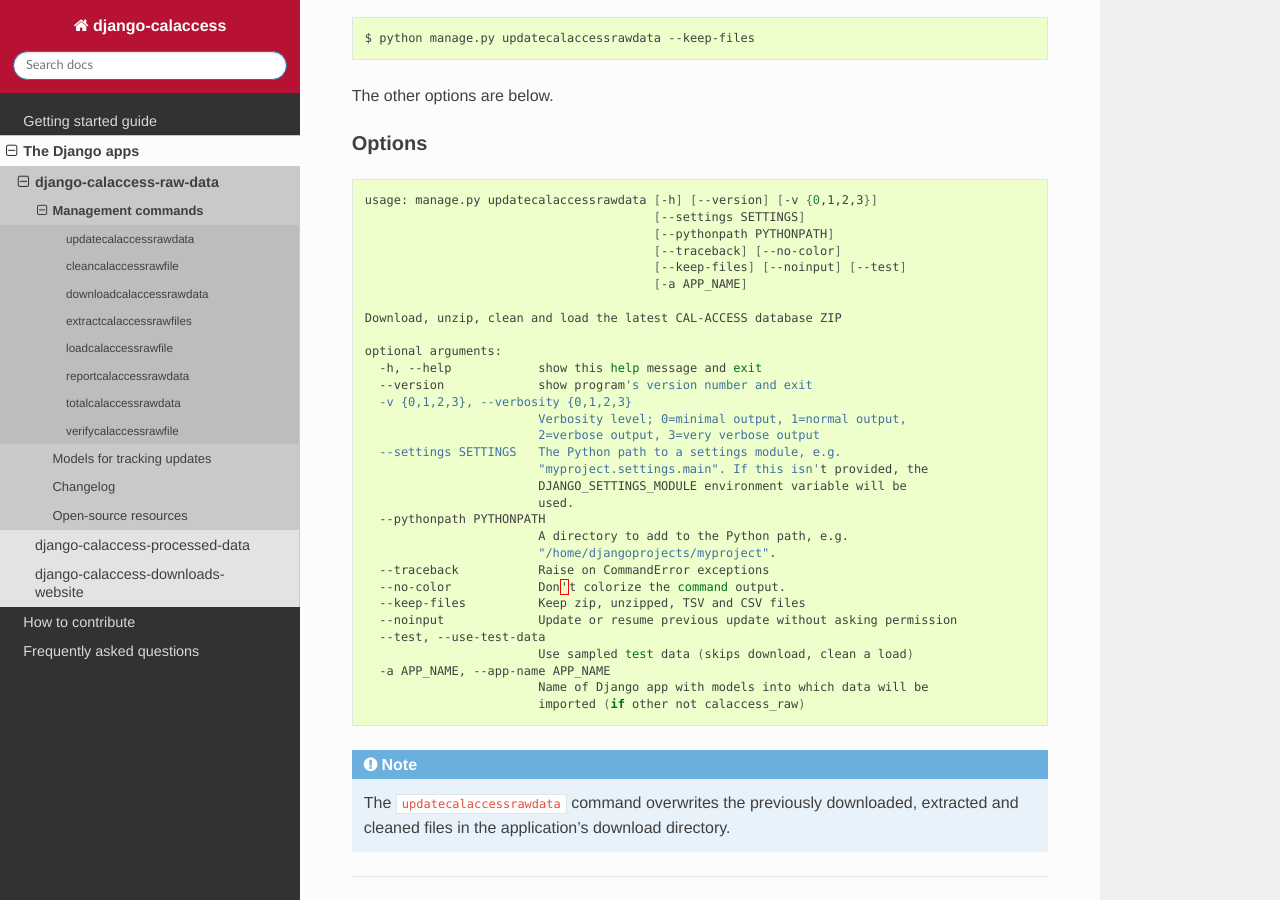
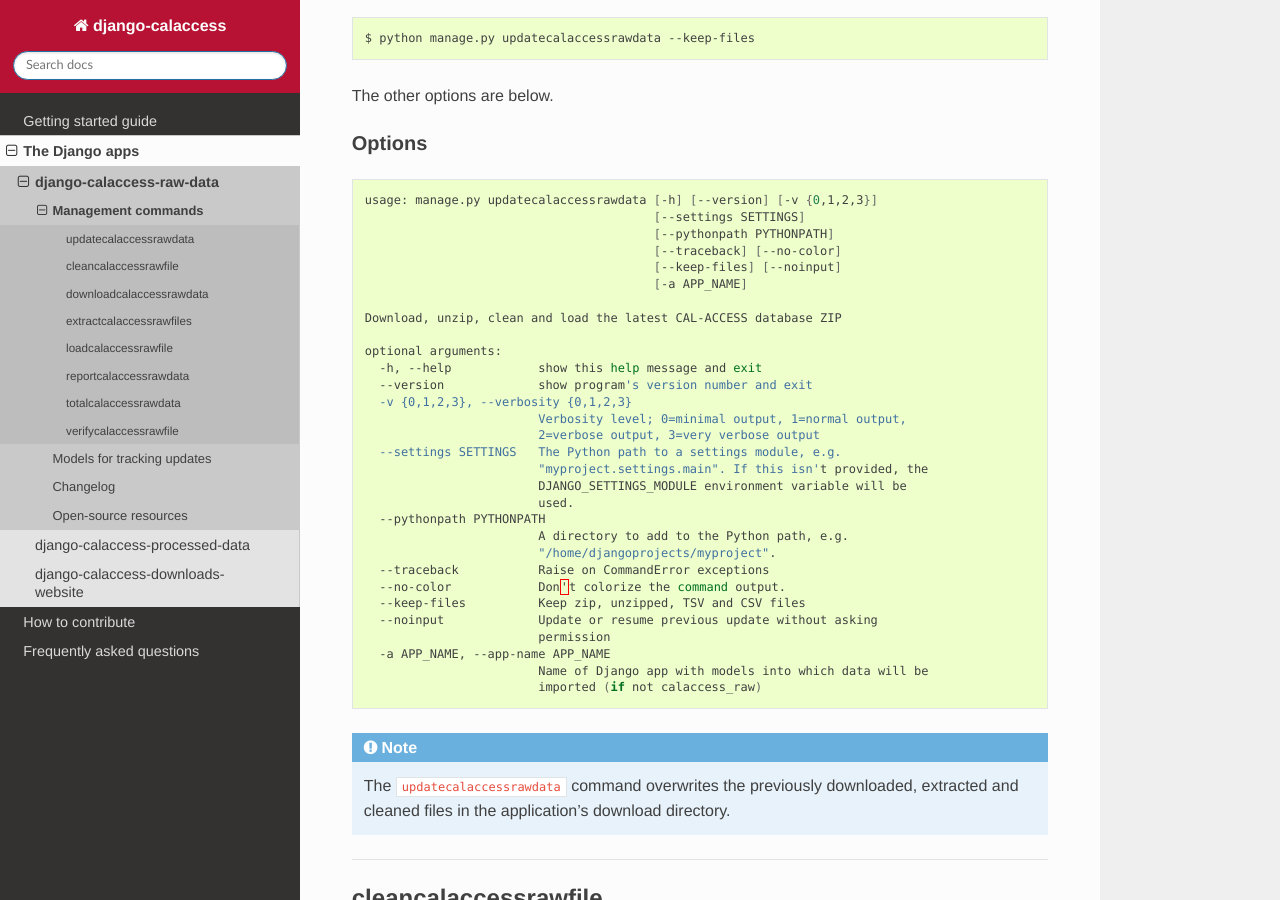
Before and after one commit to palewire/django-calaccess-technical-documentation, a Sphinx documentation site: the page built from docs/apps/calaccess_raw/managementcommands.rst, in a window 1280 px wide and 900 px high, scrolled down 924 px. Built offline with Sphinx 7.4.7 and the Read the Docs theme 2.0.0, drawn with Linux system fonts in a browser that asks for light colours.

Commit message:
Remove test-data option from update command description

```diff
--- a/docs/apps/calaccess_raw/managementcommands.rst
+++ b/docs/apps/calaccess_raw/managementcommands.rst
@@ -53,7 +53,7 @@ Options
                                             [--settings SETTINGS]
                                             [--pythonpath PYTHONPATH]
                                             [--traceback] [--no-color]
-                                            [--keep-files] [--noinput] [--test]
+                                            [--keep-files] [--noinput]
                                             [-a APP_NAME]
 
     Download, unzip, clean and load the latest CAL-ACCESS database ZIP
@@ -74,12 +74,11 @@ Options
       --traceback           Raise on CommandError exceptions
       --no-color            Don't colorize the command output.
       --keep-files          Keep zip, unzipped, TSV and CSV files
-      --noinput             Update or resume previous update without asking permission
-      --test, --use-test-data
-                            Use sampled test data (skips download, clean a load)
+      --noinput             Update or resume previous update without asking
+                            permission
       -a APP_NAME, --app-name APP_NAME
                             Name of Django app with models into which data will be
-                            imported (if other not calaccess_raw)
+                            imported (if not calaccess_raw)
 
 .. note::
     The ``updatecalaccessrawdata`` command overwrites the previously downloaded, extracted and cleaned files in the application's download directory.
```
